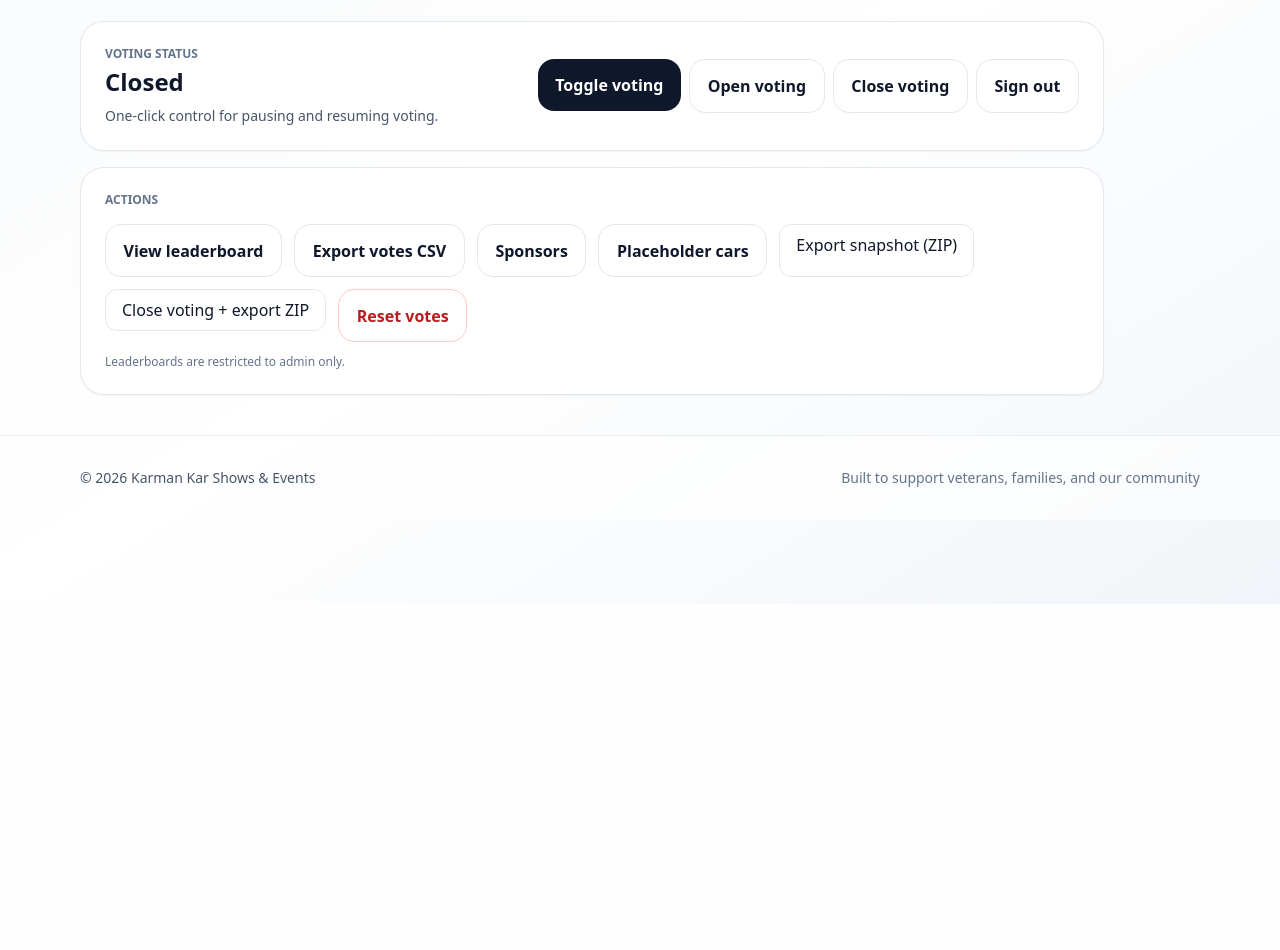
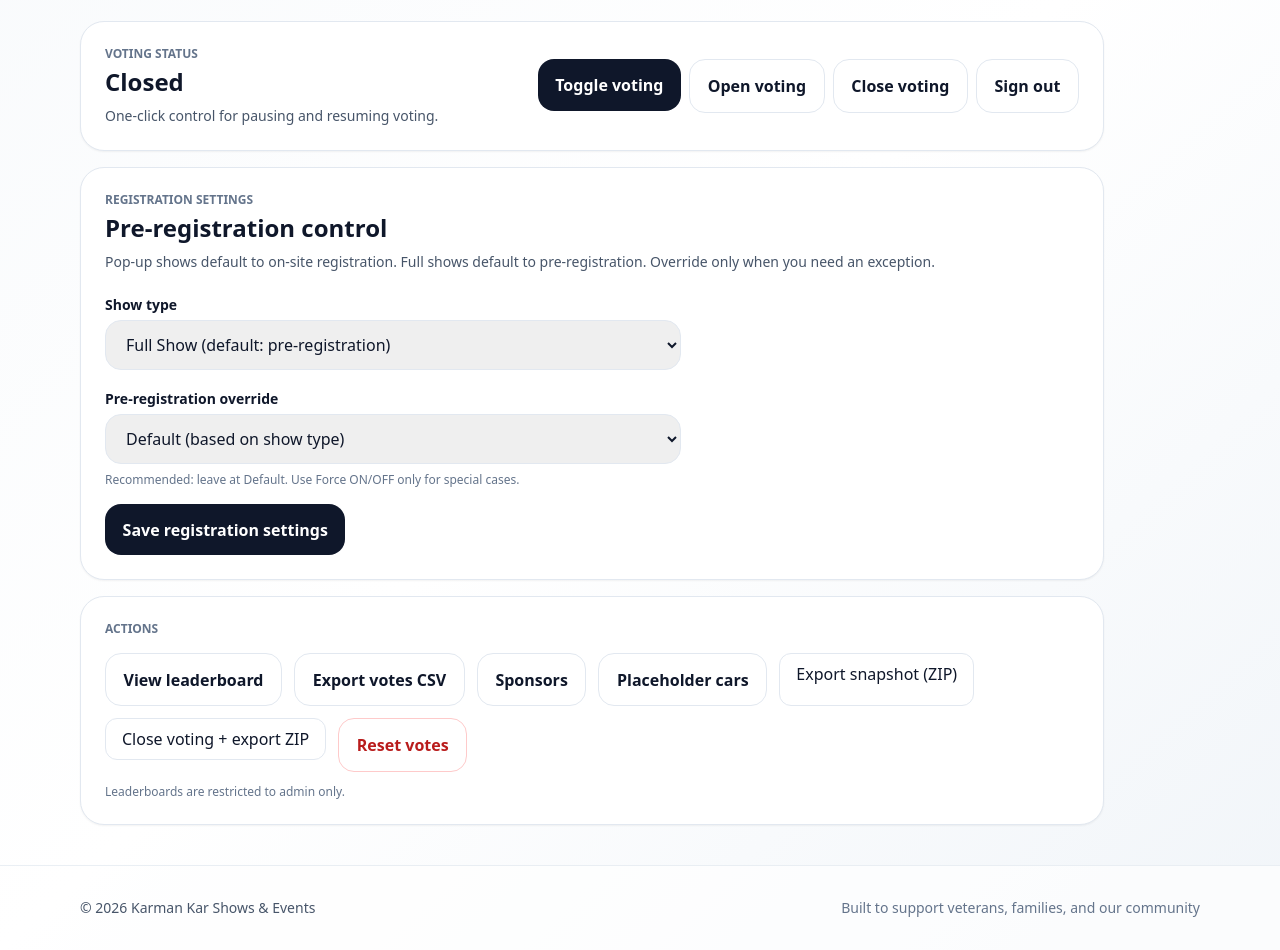
Before and after one commit to timkarman-bot/Karman_Kar_Show_Saving22_2026, a Flask app: page /admin in a window 1280 px wide. Shown: the part 196-1146 px from the top of the page. Before the commit the page ends 800 px from the top, so only its background shows below. Run offline with Flask 3, Linux system fonts and the light colour scheme; the visitor is signed in with stand-in values (Sample User, id 1); data comes from the database, SQL or seed files in the repository; data that the repository does not hold is empty; some libraries are stand-ins or nearby versions.

Commit message:
Add show type prereg toggle + override; enforce prereg; admin controls

```diff
--- a/app.py
+++ b/app.py
@@ -33,6 +33,7 @@ from database import (
     get_show_by_slug,
     toggle_show_voting,
     set_show_voting_open,
+    update_show_registration_settings,
     # registration / checkin
     create_person,
     update_person,
@@ -71,9 +72,6 @@ from database import (
 # ----------------------------
 app = Flask(__name__)
 app.secret_key = os.environ.get("FLASK_SECRET", "dev-secret-change-me")
-
-
-
 
 # Railway / reverse-proxy friendly (fixes _external URLs and scheme)
 app.wsgi_app = ProxyFix(app.wsgi_app, x_proto=1, x_host=1)
@@ -131,6 +129,34 @@ ensure_default_show(DEFAULT_SHOW)
 # ----------------------------
 # HELPERS
 # ----------------------------
+CONSENT_TEXT_CAR_OWNER = (
+    "By submitting this form, you agree Karman Kar Shows & Events may contact you about this event and future events "
+    "if selected. Msg/data rates may apply. Opt out anytime."
+)
+CONSENT_VERSION = "2026-02-26"
+
+
+def prereg_allowed(show) -> bool:
+    """
+    Pre-registration allowed rule:
+      - if allow_prereg_override is 0/1, obey it
+      - else default: full => allowed, popup => not allowed
+    """
+    if not show:
+        return False
+
+    ov = show["allow_prereg_override"] if "allow_prereg_override" in show.keys() else None
+    if ov is not None:
+        try:
+            return int(ov) == 1
+        except Exception:
+            pass
+
+    st = (show["show_type"] if "show_type" in show.keys() else "full") or "full"
+    st = str(st).strip().lower()
+    return st == "full"
+
+
 def _require_stripe() -> None:
     if not stripe.api_key:
         abort(500, "Stripe is not configured. Set STRIPE_SECRET_KEY in Railway variables.")
@@ -202,13 +228,13 @@ def inject_globals():
         "title_sponsor": title_sponsor,
         "sponsors": sponsors,
         "is_admin": session.get("admin_authed", False),
+        "prereg_allowed": prereg_allowed,
     }
 
 
 # ----------------------------
 # PUBLIC PAGES
 # ----------------------------
-
 @app.get("/")
 def home():
     show = get_active_show()
@@ -248,6 +274,10 @@ def register_page():
     show = get_active_show()
     if not show:
         return "No active show configured.", 500
+
+    if not prereg_allowed(show):
+        return render_template("registration_closed.html", show=show), 403
+
     return render_template("register.html", show=show)
 
 
@@ -256,6 +286,9 @@ def register_submit():
     show = get_active_show()
     if not show:
         return "No active show configured.", 500
+
+    if not prereg_allowed(show):
+        return jsonify({"ok": False, "error": "Pre-registration is not available for this show."}), 403
 
     name = request.form.get("name", "").strip()
     phone = request.form.get("phone", "").strip()
@@ -277,7 +310,16 @@ def register_submit():
     except ValueError:
         return render_template("register.html", show=show, error="Car number must be a positive number.")
 
-    person_id = create_person(name=name, phone=phone, email=email, opt_in_future=opt_in_future)
+    sponsor_opt_in = False  # car-owner form currently has no sponsor checkbox
+    person_id = create_person(
+        name=name,
+        phone=phone,
+        email=email,
+        opt_in_future=opt_in_future,
+        sponsor_opt_in=sponsor_opt_in,
+        consent_text=CONSENT_TEXT_CAR_OWNER,
+        consent_version=CONSENT_VERSION,
+    )
 
     try:
         _, car_token = create_show_car(
@@ -354,6 +396,9 @@ def checkin_submit(show_slug: str, car_token: str):
         phone=phone,
         email=email,
         opt_in_future=opt_in_future,
+        sponsor_opt_in=bool(car_private["sponsor_opt_in"]) if "sponsor_opt_in" in car_private.keys() else False,
+        consent_text=car_private["consent_text"] if "consent_text" in car_private.keys() else CONSENT_TEXT_CAR_OWNER,
+        consent_version=car_private["consent_version"] if "consent_version" in car_private.keys() else CONSENT_VERSION,
     )
 
     update_show_car_details(
@@ -709,6 +754,34 @@ def admin_logout():
     return redirect(url_for("admin_page"))
 
 
+@app.post("/admin/show-settings")
+@require_admin
+def admin_show_settings():
+    show = get_active_show()
+    if not show:
+        return "No active show.", 500
+
+    show_type = (request.form.get("show_type") or "full").strip().lower()
+
+    ov_raw = request.form.get("allow_prereg_override", "").strip()
+    if ov_raw == "":
+        ov = None
+    else:
+        try:
+            ov = int(ov_raw)
+        except ValueError:
+            ov = None
+
+    update_show_registration_settings(
+        show_id=int(show["id"]),
+        show_type=show_type,
+        allow_prereg_override=ov,
+    )
+
+    flash("Registration settings saved.", "ok")
+    return redirect(url_for("admin_page"))
+
+
 # ---- Snapshot export + close voting/export ----
 @app.get("/admin/export-snapshot.zip")
 @require_admin
@@ -976,40 +1049,23 @@ def admin_sponsors_remove():
     flash("Sponsor removed from show.", "ok")
     return redirect(url_for("admin_sponsors"))
 
-#-----------------------------
-# Temporary Debug route Start removed 2/25/2026
-#-----------------------------
 
-#@app.get("/admin/debug/db")
-#@require_admin
-#def admin_debug_db():
-#    import os
-#    from database import DB_PATH, get_active_show
-#    show = get_active_show()
-#    return {
-#        "db_path": DB_PATH,
-#        "db_exists": os.path.exists(DB_PATH),
-#        "db_size_bytes": os.path.getsize(DB_PATH) if os.path.exists(DB_PATH) else 0,
-#        "active_show_slug": show["slug"] if show else None,
-#        "active_show_id": int(show["id"]) if show else None,
-#    }
-
-
-
-#---------------------------
+# ---------------------------
 # Temporary Debug route Start
-#---------------------------
+# ---------------------------
 @app.get("/admin/debug/routes")
 @require_admin
 def admin_debug_routes():
     routes = []
     for rule in app.url_map.iter_rules():
         methods = sorted(m for m in rule.methods if m not in ("HEAD", "OPTIONS"))
-        routes.append({
-            "rule": str(rule),
-            "endpoint": rule.endpoint,
-            "methods": methods,
-        })
+        routes.append(
+            {
+                "rule": str(rule),
+                "endpoint": rule.endpoint,
+                "methods": methods,
+            }
+        )
     routes.sort(key=lambda r: r["rule"])
     return {"count": len(routes), "routes": routes}
 
--- a/templates/admin.html
+++ b/templates/admin.html
@@ -37,7 +37,6 @@
 
         <button class="btn btn-primary" type="submit">Sign in</button>
       </form>
-
     </div>
   {% else %}
 
@@ -70,6 +69,53 @@
             </form>
           </div>
         </div>
+      </div>
+
+      <div class="rounded-3xl bg-white border border-slate-200 shadow-sm p-6">
+        <div class="flex flex-col md:flex-row md:items-center md:justify-between gap-4">
+          <div>
+            <div class="text-xs font-semibold text-slate-500">REGISTRATION SETTINGS</div>
+            <div class="mt-1 text-2xl font-semibold">Pre-registration control</div>
+            <div class="mt-2 text-sm text-slate-600">
+              Pop-up shows default to on-site registration. Full shows default to pre-registration.
+              Override only when you need an exception.
+            </div>
+          </div>
+        </div>
+
+        <form class="mt-5 grid gap-4 max-w-xl" method="POST" action="{{ url_for('admin_show_settings') }}">
+          <div>
+            <label class="text-sm font-semibold">Show type</label>
+            <select name="show_type" class="mt-1 w-full rounded-2xl border border-slate-200 px-4 py-3">
+              <option value="popup" {% if show and show["show_type"] == "popup" %}selected{% endif %}>
+                Pop-Up (default: no pre-registration)
+              </option>
+              <option value="full" {% if not show or show["show_type"] != "popup" %}selected{% endif %}>
+                Full Show (default: pre-registration)
+              </option>
+            </select>
+          </div>
+
+          <div>
+            <label class="text-sm font-semibold">Pre-registration override</label>
+            <select name="allow_prereg_override" class="mt-1 w-full rounded-2xl border border-slate-200 px-4 py-3">
+              <option value="" {% if show and show["allow_prereg_override"] is none %}selected{% endif %}>
+                Default (based on show type)
+              </option>
+              <option value="0" {% if show and show["allow_prereg_override"] == 0 %}selected{% endif %}>
+                Force OFF
+              </option>
+              <option value="1" {% if show and show["allow_prereg_override"] == 1 %}selected{% endif %}>
+                Force ON
+              </option>
+            </select>
+            <div class="mt-2 text-xs text-slate-500">
+              Recommended: leave at Default. Use Force ON/OFF only for special cases.
+            </div>
+          </div>
+
+          <button class="btn btn-primary w-fit" type="submit">Save registration settings</button>
+        </form>
       </div>
 
       <div class="rounded-3xl bg-white border border-slate-200 shadow-sm p-6">
```
Also changed, not shown: database.py (+72 -10 lines), templates/egistration_closed.html (added, +31 -0 lines), templates/show.html (+7 -1 lines). Lines whose indentation alone changed are shown as unchanged.
